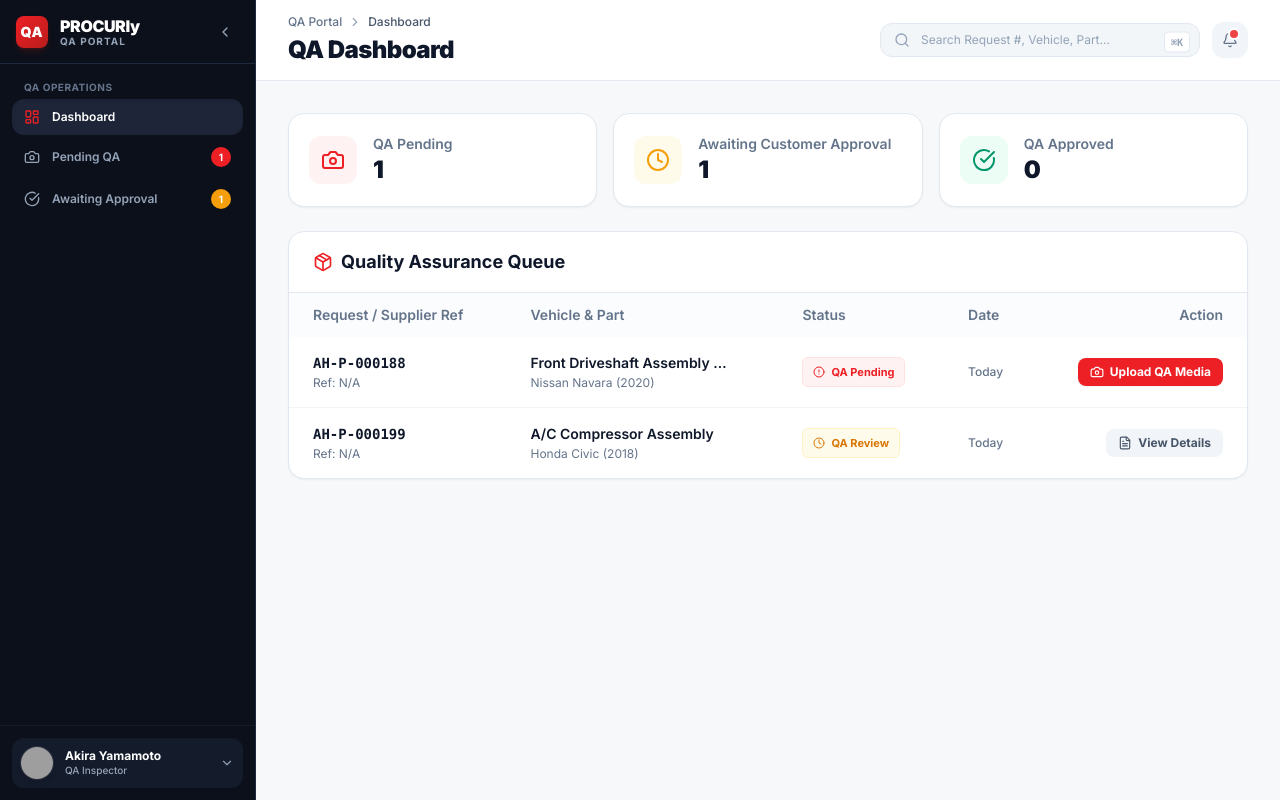
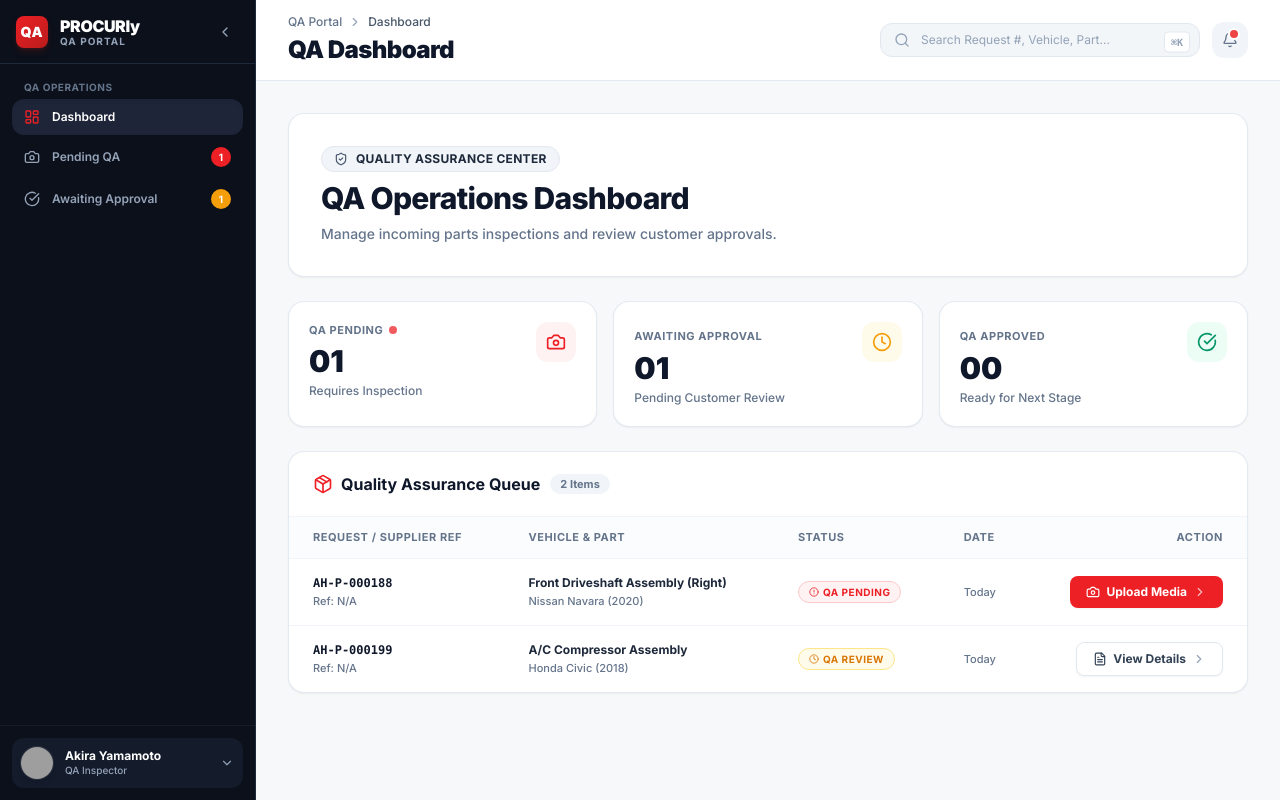
Before and after one commit to anilbuffer/procurly-mvp, a Next.js app: page /qa/dashboard in a window 1280 px wide. Built offline with nearby package versions, Linux system fonts and the light colour scheme; grey boxes are pictures that could not be loaded.

Commit message:
feat: add QADashboardView component for managing quality assurance operations

```diff
--- a/components/qa/qa-dashboard-view.tsx
+++ b/components/qa/qa-dashboard-view.tsx
@@ -1,15 +1,16 @@
 "use client";
 
 import React, { useState } from "react";
-import { useSearchParams } from "next/navigation";
+import { useSearchParams, useRouter } from "next/navigation";
 import { useUnifiedData } from "@/context/unified-data-context";
-import { Camera, CheckCircle, Clock, AlertCircle, FileText, Package } from "lucide-react";
+import { Camera, CheckCircle, Clock, AlertCircle, FileText, Package, ShieldCheck, ChevronRight } from "lucide-react";
 import { QAUploadModal } from "@/components/qa/qa-upload-modal";
 import { QADetailsModal } from "@/components/qa/qa-details-modal";
 
 export function QADashboardView() {
   const { requests } = useUnifiedData();
   const searchParams = useSearchParams();
+  const router = useRouter();
   const filter = searchParams.get("filter");
   const [selectedRequestId, setSelectedRequestId] = useState<string | null>(null);
 
@@ -25,49 +26,127 @@ export function QADashboardView() {
   const qaRequests = baseQaRequests.filter(r => {
     if (filter === "pending") return r.status === "QA Pending";
     if (filter === "review") return r.status === "QA Review";
+    if (filter === "approved") return r.status === "QA Approved";
     return true;
   });
 
+  const handleFilter = (newFilter: string | null) => {
+    if (newFilter) {
+      router.push(`/qa/dashboard?filter=${newFilter}`);
+    } else {
+      router.push(`/qa/dashboard`);
+    }
+  };
+
   return (
     <div className="space-y-6">
-      {/* Header Cards */}
+      {/* 1. Welcome Card */}
+      <div className="bg-white rounded-2xl border border-slate-200/90 shadow-sm p-6 sm:p-8 flex flex-col md:flex-row md:items-center justify-between gap-6">
+        <div className="space-y-2">
+          {/* Tag Pill */}
+          <div className="inline-flex items-center gap-2 px-3 py-1 rounded-full bg-slate-100 text-slate-800 border border-slate-200 text-xs font-bold tracking-wide">
+            <ShieldCheck className="w-3.5 h-3.5 text-slate-600" />
+            <span>QUALITY ASSURANCE CENTER</span>
+          </div>
+
+          <h1 className="text-2xl sm:text-3xl font-extrabold text-slate-900 tracking-tight">
+            QA Operations Dashboard
+          </h1>
+          <p className="text-sm text-slate-500 font-medium">
+            Manage incoming parts inspections and review customer approvals.
+          </p>
+        </div>
+      </div>
+
+      {/* 2. KPI Summary Cards */}
       <div className="grid grid-cols-1 md:grid-cols-3 gap-4">
-        <div className="bg-white rounded-2xl p-5 border border-slate-200 shadow-sm flex items-center gap-4">
-          <div className="w-12 h-12 rounded-xl bg-red-50 text-[#ED2025] flex items-center justify-center">
-            <Camera className="w-6 h-6" />
+        {/* QA Pending Card */}
+        <div
+          onClick={() => handleFilter("pending")}
+          className={`bg-white rounded-2xl border ${filter === "pending" ? 'border-[#ED2025] ring-1 ring-[#ED2025] bg-red-50/10' : 'border-slate-200/90 hover:border-red-300'} shadow-sm hover:shadow-md p-5 flex items-start justify-between cursor-pointer transition-all group`}
+        >
+          <div className="space-y-1">
+             <div className="flex items-center gap-1.5">
+              <span className={`text-[11px] font-bold ${filter === "pending" ? 'text-[#ED2025]' : 'text-slate-500'} group-hover:text-[#ED2025] transition-colors tracking-wider uppercase`}>
+                QA Pending
+              </span>
+              {pendingQACount > 0 && <span className="w-2 h-2 rounded-full bg-[#ED2025] animate-pulse" />}
+            </div>
+            <div className="text-3xl font-black text-slate-900 group-hover:text-[#ED2025] transition-colors">
+              {pendingQACount.toString().padStart(2, '0')}
+            </div>
+            <div className="text-xs text-slate-500 font-medium">
+              Requires Inspection
+            </div>
           </div>
-          <div>
-            <p className="text-sm font-semibold text-slate-500">QA Pending</p>
-            <h3 className="text-2xl font-black text-slate-900">{pendingQACount}</h3>
+          <div className={`w-10 h-10 rounded-xl ${filter === "pending" ? 'bg-[#ED2025] text-white' : 'bg-red-50 text-[#ED2025] group-hover:bg-[#ED2025] group-hover:text-white'} transition-all flex items-center justify-center`}>
+            <Camera className="w-5 h-5" />
           </div>
         </div>
-        <div className="bg-white rounded-2xl p-5 border border-slate-200 shadow-sm flex items-center gap-4">
-          <div className="w-12 h-12 rounded-xl bg-amber-50 text-amber-500 flex items-center justify-center">
-            <Clock className="w-6 h-6" />
+
+        {/* QA Review Card */}
+        <div
+          onClick={() => handleFilter("review")}
+          className={`bg-white rounded-2xl border ${filter === "review" ? 'border-amber-400 ring-1 ring-amber-400 bg-amber-50/10' : 'border-slate-200/90 hover:border-amber-400'} shadow-sm hover:shadow-md p-5 flex items-start justify-between cursor-pointer transition-all group`}
+        >
+          <div className="space-y-1">
+            <span className={`text-[11px] font-bold ${filter === "review" ? 'text-amber-600' : 'text-slate-500'} group-hover:text-amber-600 transition-colors tracking-wider uppercase`}>
+              Awaiting Approval
+            </span>
+            <div className="text-3xl font-black text-slate-900 group-hover:text-amber-600 transition-colors">
+              {reviewCount.toString().padStart(2, '0')}
+            </div>
+            <div className="text-xs text-slate-500 font-medium">
+              Pending Customer Review
+            </div>
           </div>
-          <div>
-            <p className="text-sm font-semibold text-slate-500">Awaiting Customer Approval</p>
-            <h3 className="text-2xl font-black text-slate-900">{reviewCount}</h3>
+          <div className={`w-10 h-10 rounded-xl ${filter === "review" ? 'bg-amber-500 text-white' : 'bg-amber-50 text-amber-500 group-hover:bg-amber-500 group-hover:text-white'} transition-all flex items-center justify-center`}>
+            <Clock className="w-5 h-5" />
           </div>
         </div>
-        <div className="bg-white rounded-2xl p-5 border border-slate-200 shadow-sm flex items-center gap-4">
-          <div className="w-12 h-12 rounded-xl bg-emerald-50 text-emerald-600 flex items-center justify-center">
-            <CheckCircle className="w-6 h-6" />
+
+        {/* QA Approved Card */}
+        <div
+          onClick={() => handleFilter("approved")}
+          className={`bg-white rounded-2xl border ${filter === "approved" ? 'border-emerald-500 ring-1 ring-emerald-500 bg-emerald-50/10' : 'border-slate-200/90 hover:border-emerald-400'} shadow-sm hover:shadow-md p-5 flex items-start justify-between cursor-pointer transition-all group`}
+        >
+          <div className="space-y-1">
+            <span className={`text-[11px] font-bold ${filter === "approved" ? 'text-emerald-600' : 'text-slate-500'} group-hover:text-emerald-600 transition-colors tracking-wider uppercase`}>
+              QA Approved
+            </span>
+            <div className="text-3xl font-black text-slate-900 group-hover:text-emerald-600 transition-colors">
+              {approvedCount.toString().padStart(2, '0')}
+            </div>
+            <div className="text-xs text-slate-500 font-medium">
+              Ready for Next Stage
+            </div>
           </div>
-          <div>
-            <p className="text-sm font-semibold text-slate-500">QA Approved</p>
-            <h3 className="text-2xl font-black text-slate-900">{approvedCount}</h3>
+          <div className={`w-10 h-10 rounded-xl ${filter === "approved" ? 'bg-emerald-500 text-white' : 'bg-emerald-50 text-emerald-600 group-hover:bg-emerald-500 group-hover:text-white'} transition-all flex items-center justify-center`}>
+            <CheckCircle className="w-5 h-5" />
           </div>
         </div>
       </div>
 
       {/* Main List */}
-      <div className="bg-white rounded-2xl border border-slate-200 shadow-sm overflow-hidden flex flex-col">
-        <div className="px-6 py-4 border-b border-slate-200 flex items-center justify-between">
-          <h2 className="text-lg font-bold text-slate-900 flex items-center gap-2">
-            <Package className="w-5 h-5 text-[#ED2025]" />
-            Quality Assurance Queue
-          </h2>
+      <div className="bg-white rounded-2xl border border-slate-200/90 shadow-sm overflow-hidden flex flex-col">
+        <div className="px-6 py-5 border-b border-slate-100 flex items-center justify-between">
+          <div>
+            <div className="flex items-center gap-2.5">
+              <h2 className="text-base font-bold text-slate-900 flex items-center gap-2">
+                <Package className="w-5 h-5 text-[#ED2025]" />
+                Quality Assurance Queue
+              </h2>
+              <span className="text-[11px] font-bold text-slate-500 bg-slate-100 px-2.5 py-0.5 rounded-full">
+                {qaRequests.length} Items
+              </span>
+            </div>
+            {filter && (
+              <p className="text-xs text-slate-500 mt-1 flex items-center">
+                Showing {filter === "pending" ? "Pending Inspection" : filter === "review" ? "Awaiting Customer Approval" : "Approved"} items.
+                <button onClick={(e) => { e.stopPropagation(); handleFilter(null); }} className="ml-2 text-[#ED2025] hover:underline font-medium">Clear Filter</button>
+              </p>
+            )}
+          </div>
         </div>
 
         {qaRequests.length === 0 ? (
@@ -77,68 +156,71 @@ export function QADashboardView() {
             </div>
             <h3 className="text-lg font-bold text-slate-900 mb-1">Queue Empty</h3>
             <p className="text-sm text-slate-500 max-w-sm">
-              There are no parts currently requiring quality assurance inspection.
+              There are no parts currently requiring quality assurance inspection in this view.
             </p>
           </div>
         ) : (
           <div className="overflow-x-auto">
-            <table className="w-full text-left text-sm whitespace-nowrap">
-              <thead className="bg-slate-50/50 text-slate-500">
-                <tr>
-                  <th className="px-6 py-3 font-semibold">Request / Supplier Ref</th>
-                  <th className="px-6 py-3 font-semibold">Vehicle & Part</th>
-                  <th className="px-6 py-3 font-semibold">Status</th>
-                  <th className="px-6 py-3 font-semibold">Date</th>
-                  <th className="px-6 py-3 text-right font-semibold">Action</th>
+            <table className="w-full text-left border-collapse">
+              <thead>
+                <tr className="border-b border-slate-100 bg-slate-50/50 text-[11px] font-bold text-slate-500 uppercase tracking-wider">
+                  <th className="px-6 py-3">Request / Supplier Ref</th>
+                  <th className="px-6 py-3">Vehicle & Part</th>
+                  <th className="px-6 py-3">Status</th>
+                  <th className="px-6 py-3">Date</th>
+                  <th className="px-6 py-3 text-right">Action</th>
                 </tr>
               </thead>
-              <tbody className="divide-y divide-slate-100">
+              <tbody className="divide-y divide-slate-100 text-xs text-slate-700">
                 {qaRequests.map((req) => (
-                  <tr key={req.id} className="hover:bg-slate-50/80 transition-colors">
+                  <tr key={req.id} className="hover:bg-slate-50/80 transition-colors group cursor-pointer" onClick={() => setSelectedRequestId(req.id)}>
                     <td className="px-6 py-4">
-                      <div className="font-mono font-bold text-slate-900">{req.requestNumber}</div>
-                      <div className="text-xs text-slate-500 mt-0.5">
+                      <div className="font-mono font-bold text-slate-900 group-hover:text-[#ED2025] transition-colors">{req.requestNumber}</div>
+                      <div className="text-[11px] text-slate-500 mt-0.5 font-medium">
                         Ref: {req.selectedQuotationId ? req.supplierQuotations?.find(q => q.id === req.selectedQuotationId)?.supplierPartRef : "N/A"}
                       </div>
                     </td>
                     <td className="px-6 py-4">
-                      <div className="font-semibold text-slate-900 truncate max-w-[200px]">
+                      <div className="font-bold text-slate-800 truncate max-w-[200px]" title={req.part.name}>
                         {req.part.name}
                       </div>
-                      <div className="text-xs text-slate-500 mt-0.5">
+                      <div className="text-[11px] text-slate-500 mt-0.5 font-medium">
                         {req.vehicle.make} {req.vehicle.model} ({req.vehicle.year})
                       </div>
                     </td>
                     <td className="px-6 py-4">
-                      <span className={`inline-flex items-center gap-1.5 px-2.5 py-1 rounded-md text-[11px] font-bold ${
+                      <span className={`inline-flex items-center gap-1 px-2.5 py-0.5 rounded-full text-[10px] font-bold uppercase tracking-wider ${
                         req.status === "QA Pending"
-                          ? "bg-red-50 text-[#ED2025] border border-red-100"
+                          ? "bg-red-50 text-[#ED2025] border border-red-200"
                           : req.status === "QA Review"
-                          ? "bg-amber-50 text-amber-600 border border-amber-100"
+                          ? "bg-amber-50 text-amber-600 border border-amber-200"
                           : "bg-emerald-50 text-emerald-700 border border-emerald-200"
                       }`}>
-                        {req.status === "QA Pending" && <AlertCircle className="w-3 h-3" />}
-                        {req.status === "QA Review" && <Clock className="w-3 h-3" />}
-                        {req.status === "QA Approved" && <CheckCircle className="w-3 h-3" />}
+                        {req.status === "QA Pending" && <AlertCircle className="w-2.5 h-2.5" />}
+                        {req.status === "QA Review" && <Clock className="w-2.5 h-2.5" />}
+                        {req.status === "QA Approved" && <CheckCircle className="w-2.5 h-2.5" />}
                         {req.status}
                       </span>
                     </td>
-                    <td className="px-6 py-4 text-slate-500 text-xs font-medium">
+                    <td className="px-6 py-4 text-slate-500 text-[11px] font-medium whitespace-nowrap">
                       {req.lastUpdated}
                     </td>
                     <td className="px-6 py-4 text-right">
                       <button
-                        onClick={() => setSelectedRequestId(req.id)}
-                        className={`inline-flex items-center gap-1.5 px-3 py-1.5 rounded-lg text-xs font-bold transition-all ${
+                        onClick={(e) => {
+                          e.stopPropagation();
+                          setSelectedRequestId(req.id);
+                        }}
+                        className={`inline-flex items-center justify-center gap-1.5 px-4 py-2 rounded-lg text-xs font-bold transition-all shadow-sm active:scale-95 ${
                           req.status === "QA Pending"
-                            ? "bg-[#ED2025] text-white hover:bg-[#d11a1f] shadow-sm"
-                            : "bg-slate-100 text-slate-600 hover:bg-slate-200"
+                            ? "bg-[#ED2025] text-white hover:bg-[#d11a1f]"
+                            : "bg-white border border-slate-200 text-slate-700 hover:bg-slate-50"
                         }`}
                       >
                         {req.status === "QA Pending" ? (
                           <>
                             <Camera className="w-3.5 h-3.5" />
-                            Upload QA Media
+                            Upload Media
                           </>
                         ) : (
                           <>
@@ -146,6 +228,7 @@ export function QADashboardView() {
                             View Details
                           </>
                         )}
+                        <ChevronRight className={`w-3.5 h-3.5 ${req.status === "QA Pending" ? "text-white/70" : "text-slate-400"} group-hover:translate-x-0.5 transition-transform`} />
                       </button>
                     </td>
                   </tr>
```
